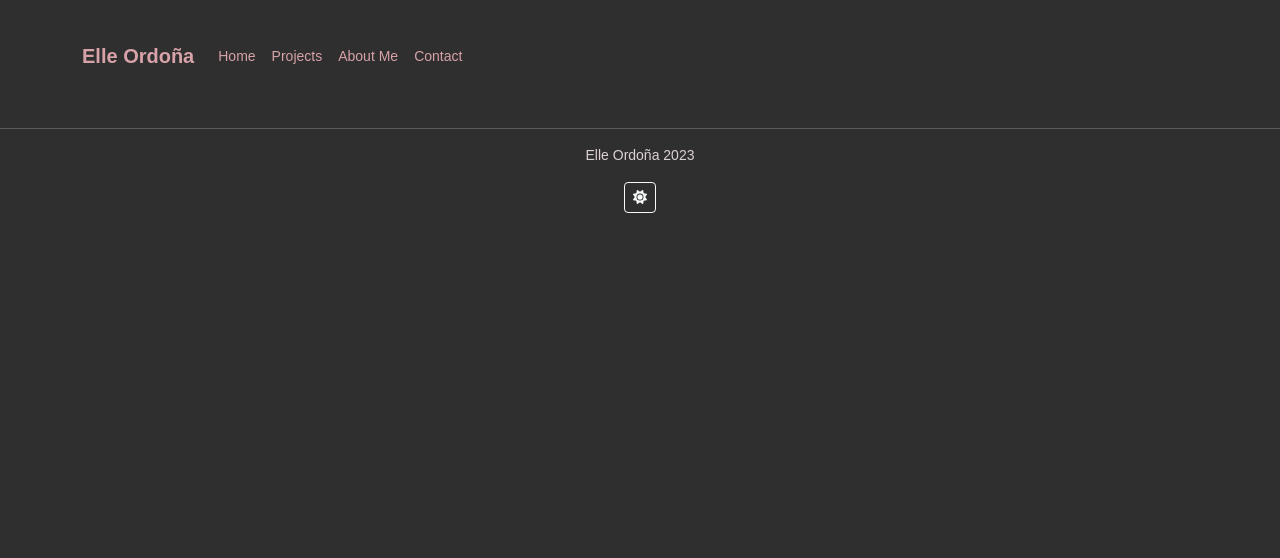
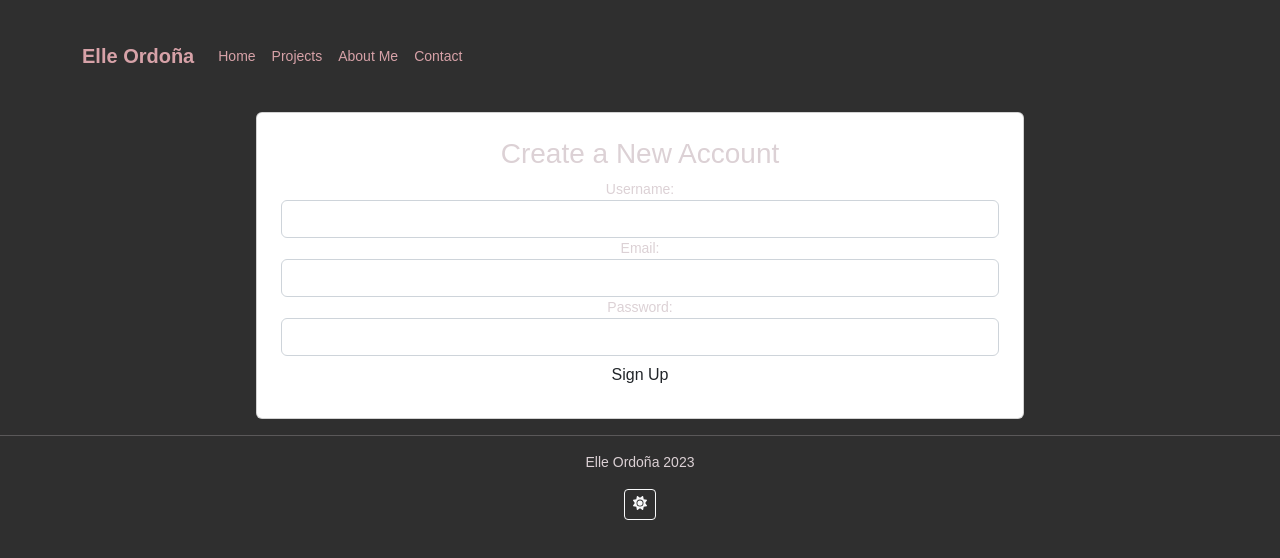
Before and after one commit to elleordona/developer-portfolio, a React (Create React App) app in the folder portfolio/: page /register in a window 1280 px wide. Shown: the top 558 px of the page. Built offline with nearby package versions, Linux system fonts and the light colour scheme.

Commit message:
created register component

```diff
--- a/portfolio/src/App.js
+++ b/portfolio/src/App.js
@@ -5,6 +5,7 @@ import { Routes, Route } from 'react-router-dom';
 import AppNavbar from './Components/Navbar';
 import LandingPage from './Components/LandingPage';
 import Login from './Components/Login';
+import Register from './Components/Register';
 import Footer from './Components/Footer';
 
 function App() {
@@ -16,6 +17,7 @@ function App() {
 					<Route index element={<LandingPage />} />
 					<Route path="/home" element={<LandingPage />} />
 					<Route path="/login" element={<Login />} />
+					<Route path="/register" element={<Register />} />
 				</Routes>
 			</div>
 			<hr />
--- /dev/null
+++ b/portfolio/src/Components/Register.jsx
@@ -0,0 +1,97 @@
+//* Register Component
+
+// imports
+import React, { useState, useEffect } from 'react';
+import { useNavigate } from 'react-router-dom';
+
+import authService from '../utils/auth.service';
+import validationService from '../utils/validation.serviceHelpers';
+
+const Register = () => {
+	// const form = useRef();
+	// const checkBtn = useRef();
+
+	const [username, setUsername] = useState(``);
+	const [email, setEmail] = useState(``);
+	const [password, setPassword] = useState(``);
+	const [successful, setSuccessful] = useState(false);
+	const [message, setMessage] = useState(``);
+
+	const onChangeUsername = (e) => {
+		const username = e.target.value;
+		setUsername(username);
+	};
+
+	const onChangePassword = (e) => {
+		const password = e.target.value;
+		setPassword(password);
+	};
+
+	const onChangeEmail = (e) => {
+		const email = e.target.value;
+		setEmail(email);
+	};
+
+	const navigate = useNavigate();
+	useEffect(() => {
+		if (successful) navigate(`/`);
+	}, [successful, navigate]);
+
+	const handleRegister = async (e) => {
+		e.preventDefault();
+
+		setMessage(``);
+		setSuccessful(false);
+
+		// form.current.validateAll();
+
+		if (username && password && email) {
+			const register = await authService.register(username, email, password);
+			if (register.message) {
+				setMessage(register.message);
+				setSuccessful(true);
+			} else {
+				setMessage(register.error);
+				setSuccessful(false);
+			}
+		}
+	};
+
+	return (
+		<div className="card w-75 mx-auto text-center justify-content-center p-4">
+			<h3>Create a New Account</h3>
+			<form onSubmit={handleRegister}>
+				{!successful && (
+					<div>
+						<div className="form-group">
+							<label htmlFor="username">Username:</label>
+							<input type="text" name="username" id="username" className="form-control" value={username} onChange={onChangeUsername} validations={[validationService.required, validationService.validUsername]} />
+						</div>
+						<div className="form-group">
+							<label htmlFor="email">Email:</label>
+							<input type="email" name="email" id="email" className="form-control" value={email} onChange={onChangeEmail} validations={[validationService.required, validationService.validEmail]} />
+						</div>
+						<div className="form-group">
+							<label htmlFor="password">Password:</label>
+							<input type="password" name="password" id="password" className="form-control" value={password} onChange={onChangePassword} validations={[validationService.required, validationService.validPassword]} />
+						</div>
+						<div className="form-group">
+							<button type="submit" className="btn">
+								Sign Up
+							</button>
+						</div>
+					</div>
+				)}
+				{message && (
+					<div className="form-group">
+						<div className={successful ? `alert alert-success` : `alert alert-danger`} role="alert">
+							{message}
+						</div>
+					</div>
+				)}
+			</form>
+		</div>
+	);
+};
+
+export default Register;
```
